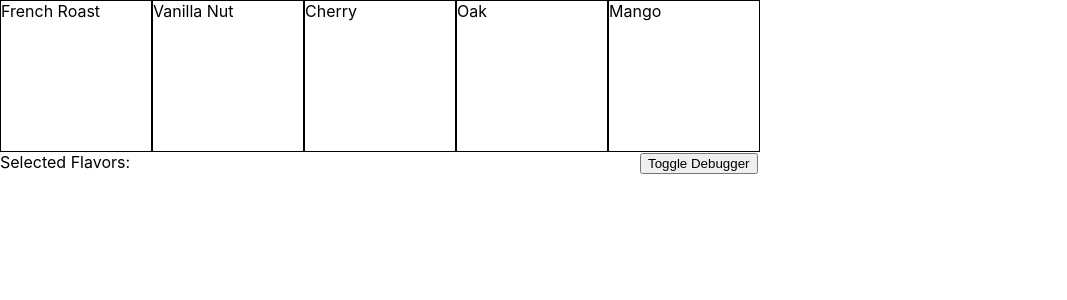
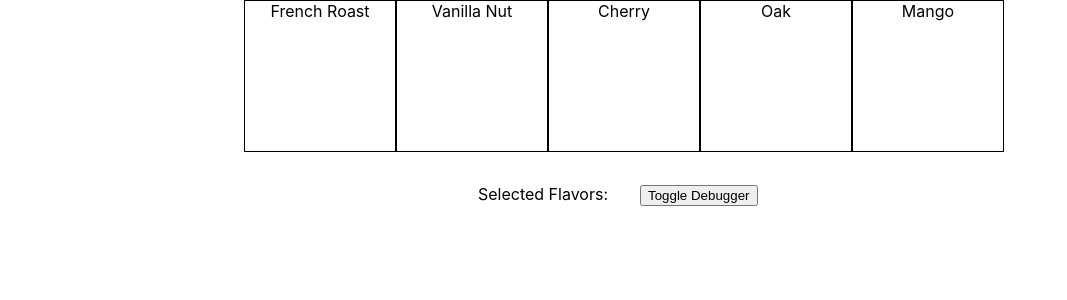
Before and after one commit to cavanpage/interactive-multi-product-selection, a React (Create React App) app: page / in a window 1280 px wide. Shown: the top 300 px of the page, without its empty margins (0-1067 px from the left). Built offline with nearby package versions, Linux system fonts and the light colour scheme.

Commit message:
more refactoring and style updates

```diff
--- a/src/App.css
+++ b/src/App.css
@@ -4,6 +4,9 @@
   box-shadow: 0px 1px 5px 0px rgba(0,0,0,0.2), 0px 2px 2px 0px rgba(0,0,0,0.14), 0px 3px 1px -2px rgba(0,0,0,0.12)
 }
 
+.myApp{
+  text-align:center;
+}
 .variant{
   position:relative;
   width:150px;
--- a/src/App.tsx
+++ b/src/App.tsx
@@ -9,40 +9,44 @@ import { settings } from 'cluster';
 import Logger from './Logger';
 import Product from './Product';
 
+
 class App extends Component {
 
   state= {
     product: new Product(["French Roast", "Vanilla Nut", "Cherry", "Oak", "Mango"], 3),
-    logger: new Logger(),
-    loggerEnabled: true
+    logger: new Logger()
   }
 
   constructor(props:any){
     super(props);
     this.add = this.add.bind(this);
     this.remove = this.remove.bind(this);
+    this.toggleLogger = this.toggleLogger.bind(this);
   }
 
-  // private onClick(id:number){
-  //   this.state.logger.write("card clicked: id "+id.toString());
-  // }
-
-  private add(name:string, count: number): boolean{
-    var isSuccess = this.state.product.add(name, count);
-    this.state.logger.write(this.constructor.name + ".tsx -> add('" + name + "') -> " + isSuccess);
+  private updateProduct(){
     this.setState({
-      flavors: this.state.product,
+      product: this.state.product
     })
-    return isSuccess
   }
 
-  private remove(name:string, count: number): boolean{
+  private toggleLogger(){
+    this.state.logger.enabled = !this.state.logger.enabled;
+    this.setState({
+      logger: this.state.logger
+    })
+  }
+
+  private add(name:string, count: number): void{
+    var isSuccess = this.state.product.add(name, count);
+    this.state.logger.write(this.constructor.name + ".tsx -> remove('" + name + "') -> " + isSuccess);
+    this.updateProduct();
+  }
+
+  private remove(name:string, count: number): void{
     var isSuccess = this.state.product.remove(name, count);
     this.state.logger.write(this.constructor.name + ".tsx -> remove('" + name + "') -> " + isSuccess);
-    this.setState({
-      flavors: this.state.product
-    })
-    return isSuccess;
+    this.updateProduct();
   }
 
   render() {
@@ -60,30 +64,29 @@ class App extends Component {
     });
 
     var logger = this.state.logger.log.map((message, i) => {
-      if(this.state.loggerEnabled){
+      if(this.state.logger.enabled){
         return(
           <div key = {"debug"+i} className="debugMessage">{message}</div>
         )
       }
     });
 
-    var toggleLogger = <button onClick={e => this.setState({loggerEnabled: !this.state.loggerEnabled})}>Toggle Debugger</button>;
+    var toggleLogger = <Grid item xs={12}><button onClick={this.toggleLogger}>Toggle Debugger</button></Grid>;
 
     return (
-      <Grid container direction="row">
-        <Grid xs={12} item container >
+        <Grid item xs={12} container direction="row" className="myApp" spacing={32} justify="center">
+          <Grid item xs={12} container justify="center">
             {options}
           </Grid>
-        <Grid item xs={6}>
-          <div>Selected Flavors:</div>
+          <Grid item xs={6} justify="flex-start" style={{textAlign:"right"}}>
+            <div >Selected Flavors:</div>
             {selectedOptions}
           </Grid>
-        <Grid xs={6} item className="debugger">
+          <Grid item xs={6} className="debugger" style={{textAlign:"left"}}>
             {toggleLogger}
             {logger}
           </Grid>
         </Grid>
-
     );
   }
 }
--- a/src/Card.tsx
+++ b/src/Card.tsx
@@ -5,8 +5,8 @@ import { IUser } from './interfaces';
 interface ICardProps{
     imgSource: string,
     name: string,
-    increaseClicked(name: string, count: number): boolean,
-    decreaseClicked(name: string, count: number): boolean,
+    increaseClicked(name: string, count: number): void,
+    decreaseClicked(name: string, count: number): void,
     clickCount:number
 }
 
--- a/src/Logger.tsx
+++ b/src/Logger.tsx
@@ -1,12 +1,15 @@
 interface ILogger{
     log: string[],
+    enabled: boolean,
     write(message: string): void,
+
   }
   class Logger implements ILogger{
     public log: string[] = [];
-    public write(message:string){
+    public enabled: boolean = true;
+    public write(message:string, printToConsole :boolean = false){
       this.log.push(message);
-      console.log(message);
+      printToConsole ? console.log(message): null;
     }
   }
 
--- a/src/Product.tsx
+++ b/src/Product.tsx
@@ -6,25 +6,24 @@ interface IProductOption{
 class Product{
   public options: IProductOption[] = [];
   public selected: IProductOption[] = [];
-  private choose = 3;
+  private maxSelectionCount = 3;
 
-  constructor(optionNames: string[], choose: number){
-    this.choose = choose;
+  constructor(optionNames: string[], maxSelectionCount: number){
+    this.maxSelectionCount = maxSelectionCount;
 
-    for(let i =0; i < optionNames.length; i++){
-      let flavor: IProductOption = {
-          name: optionNames[i],
-          count: 0
-      };
-      this.options.push(flavor);
-    }
+    optionNames.forEach(optionName => {
+      this.options.push({
+        name: optionName,
+        count: 0
+      });
+    });
   }
 
   public add(option: string, count:number): boolean{
     var success = true;
 
-    if(this.selected.length >= this.choose){
-      alert("You may only choose "+ this.choose + " flavor(s). Please unselect a flavor to choose another.")
+    if(this.selected.length >= this.maxSelectionCount){
+      alert("You may only choose "+ this.maxSelectionCount + " flavor(s). Please unselect a flavor to choose another.")
       success =  false;
     }
     else{
@@ -35,7 +34,6 @@ class Product{
         success =  true;
       }
       else success = false;
-
     }
     return success;
   }
```
Lines whose indentation alone changed are shown as unchanged.
